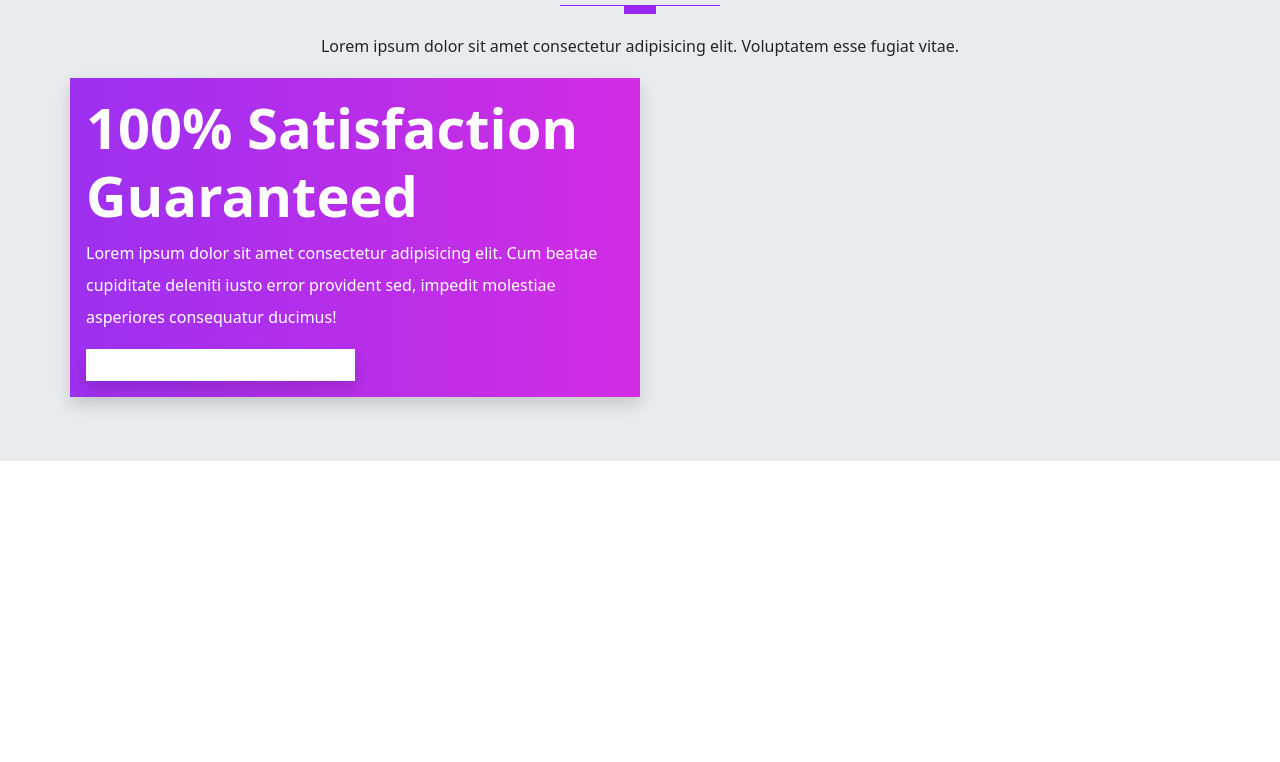
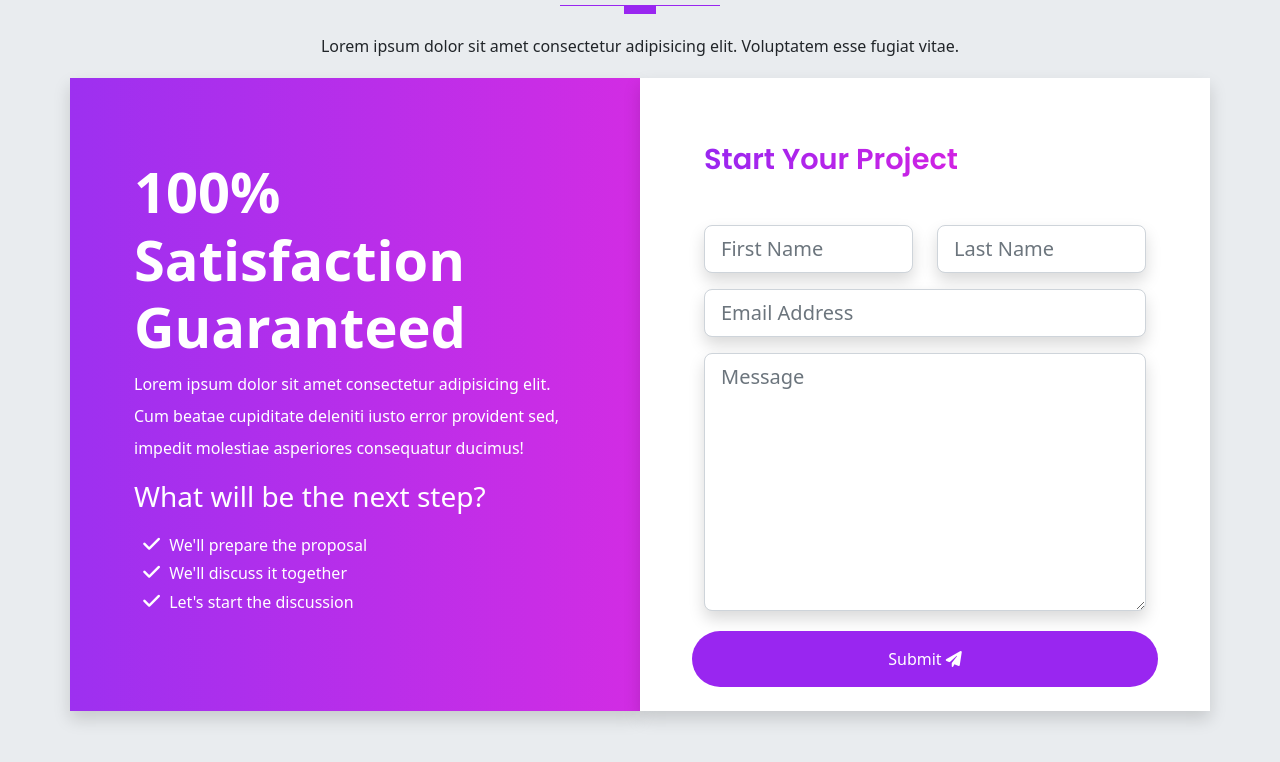
Before and after one commit to LilyMilano/bootstrap5-sass-demo-portfolio, a website: page index.html in a window 1280 px wide. Shown: the part 6423-7185 px from the top of the page. Before the commit the page ends 6884 px from the top, so only its background shows below. Drawn offline with Linux system fonts and the light colour scheme.

Commit message:
Closure of the 'Get Started' section': add _get-started.scss

```diff
--- a/index.html
+++ b/index.html
@@ -808,12 +808,55 @@
 					<div class="cta-info w-100">
 						<h4 class="display-4 fw-bold">100% Satisfaction Guaranteed</h4>
 						<p class="lh-lg">
-						Lorem ipsum dolor sit amet consectetur adipisicing elit. Cum beatae cupiditate deleniti iusto error provident sed, impedit molestiae asperiores consequatur ducimus!
+							Lorem ipsum dolor sit amet consectetur adipisicing elit. Cum beatae cupiditate deleniti
+							iusto error provident sed, impedit molestiae asperiores consequatur ducimus!
 						</p>
-						<div class="col-12 col-lg-6 bg-white shadow p-3">
-						</div>
+						<h3 class="display-3--brief">What will be the next step?</h3>
+						<ul class="cta-info__list">
+							<!-- li{Lorem ipsum}*3 -->
+							<li>We'll prepare the proposal</li>
+							<li>We'll discuss it together</li>
+							<li>Let's start the discussion</li>
+						</ul>
 					</div>
 				</div>
+				<!-- ___________________________________________________ -->
+
+				<div class="col-12 col-lg-6 bg-white shadow p-3">
+					<div class="form w-100 pb-2">
+						<h4 class="display-3--title mb-5">start your project</h4>
+						<!-- form[action="#"].row -->
+						<form action="#" class="row">
+							<!-- .mb-3>input[type="text"][placeholder="First Name"][id=inputFirstName].form-control -->
+							<div class="col-md-6 col-lg-6 mb-3">
+								<input type="text" placeholder="First Name" id="inputFirstName"
+									class=" shadow form-control form-control-lg">
+							</div>
+							<div class="col-md-6 col-lg-6 mb-3">
+								<input type="text" placeholder="Last Name" id="inputLasttName"
+									class=" shadow form-control form-control-lg">
+							</div>
+							<div class="col-lg-12 mb-3">
+								<input type="email" placeholder="Email Address" id="inputEmail"
+									class=" shadow form-control form-control-lg">
+							</div>
+							<div class="col-lg-12 mb-3">
+								<textarea name="message" placeholder="Message" id="message" rows="8"
+									class=" shadow form-control form-control-lg"></textarea>
+							</div>
+							<div class="text-center d-grid mt-1"></div>
+							<!-- button[type="button"].btn.btn-primary.rounded-pill.pt-3.pb-3 -->
+							<button type="button" class="btn btn-primary rounded-pill pt-3 pb-3">
+								Submit
+								<!-- i.fas.fa-paper-plane -->
+								<i class="fas fa-paper-plane"></i>
+							</button>
+						</form>
+
+					</div>
+				</div>
+				<!-- ___________________________________________________ -->
+
 			</div>
 		</div>
 	</section>
--- a/scss/sections/_get-started.scss
+++ b/scss/sections/_get-started.scss
@@ -5,3 +5,40 @@
 	padding: 4rem 0;
 	background-color: $gray-200;
 }
+
+.cta-info {
+	padding: 3rem;
+	margin: 1rem 0;
+
+	&__list {
+		position: relative;
+		list-style-type: none;
+		display: block;
+		padding-top: 0.5rem;
+		padding-left: 0.5rem;
+		margin-bottom: 0.7rem;
+
+		li::before {
+			font-family: 'Font Awesome 6 Free';
+			content: '\f00c';
+			font-weight: 600;
+			margin-right: 0.5rem;
+			font-size: 1.2rem;
+		}
+	}
+}
+
+.form {
+	padding: 3rem;
+
+	button {
+		border: none;
+		color: $white;
+
+		a {
+			color: $white;
+			text-decoration: none;
+			text-transform: capitalize;
+		}
+	}
+}
```
Also changed, not shown: assets/css/style.css, 1 other file.
